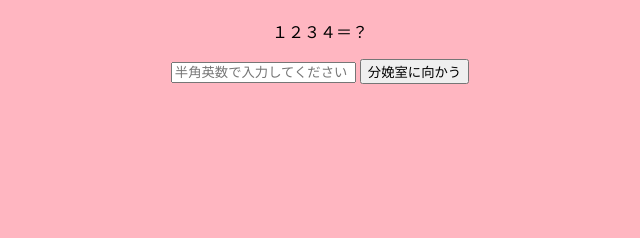
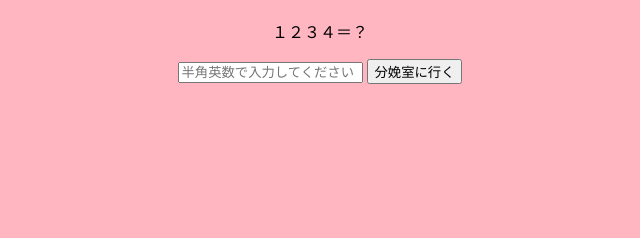
Before and after one commit to ai-lub/exodus, a plain HTML site: page index.html in a window 1280 px wide. Shown: the part 269-507 px from the top of the page, 320-960 px from the left. Drawn offline with nearby package versions, Linux system fonts and the light colour scheme.

Commit message:
Update index.html

```diff
--- a/index.html
+++ b/index.html
@@ -13,7 +13,7 @@
     <h1>escpe tummy!!</h1>
     <p>１２３４＝？</p>
     <input id="js-input" placeholder="半角英数で入力してください">
-    <input class="btn" id="js-btn" type="submit" value="分娩室に向かう">
+    <input class="btn" id="js-btn" type="submit" value="分娩室に行く">
   </div>
   <div class="tru" id="js-tru">
     <div class="good">
```
